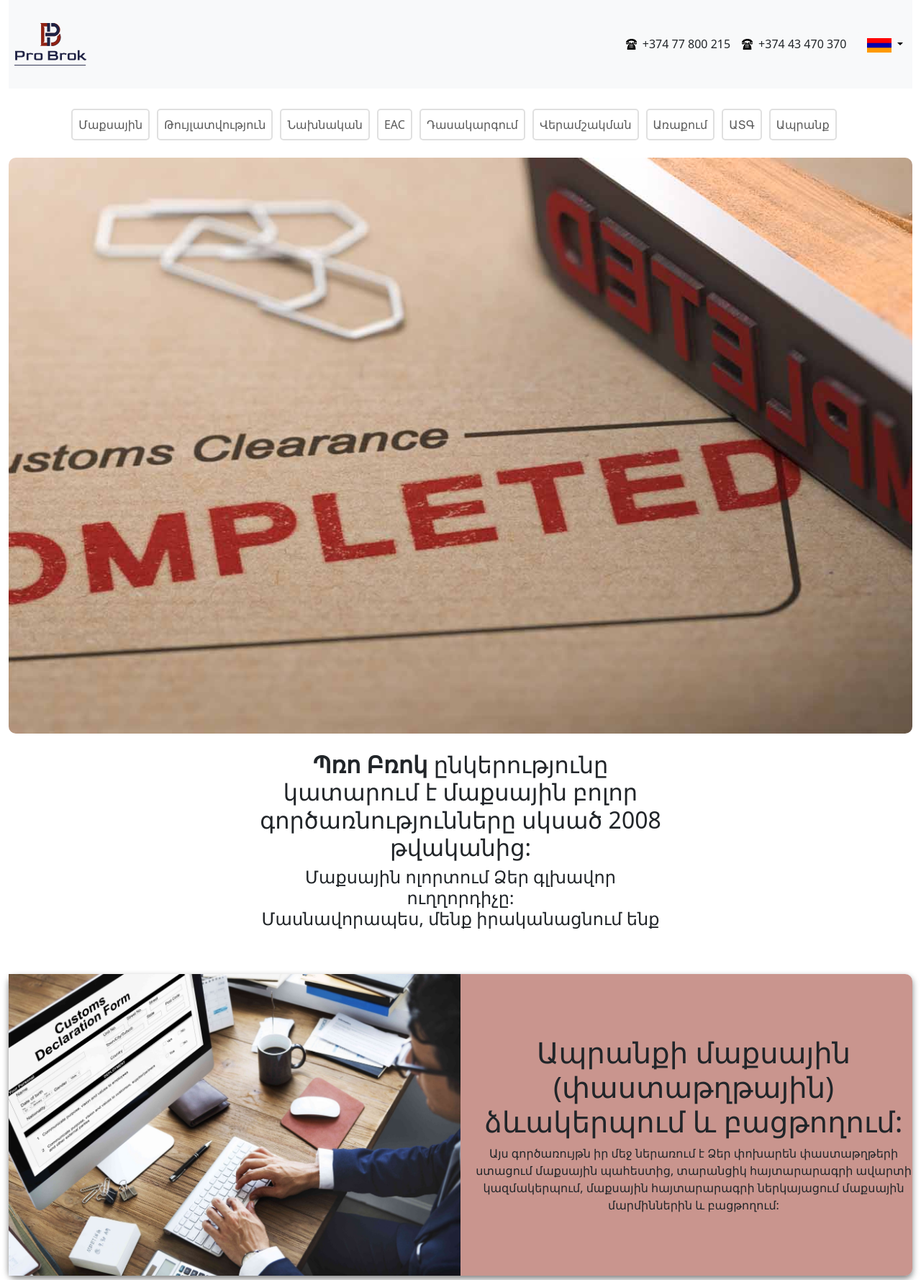
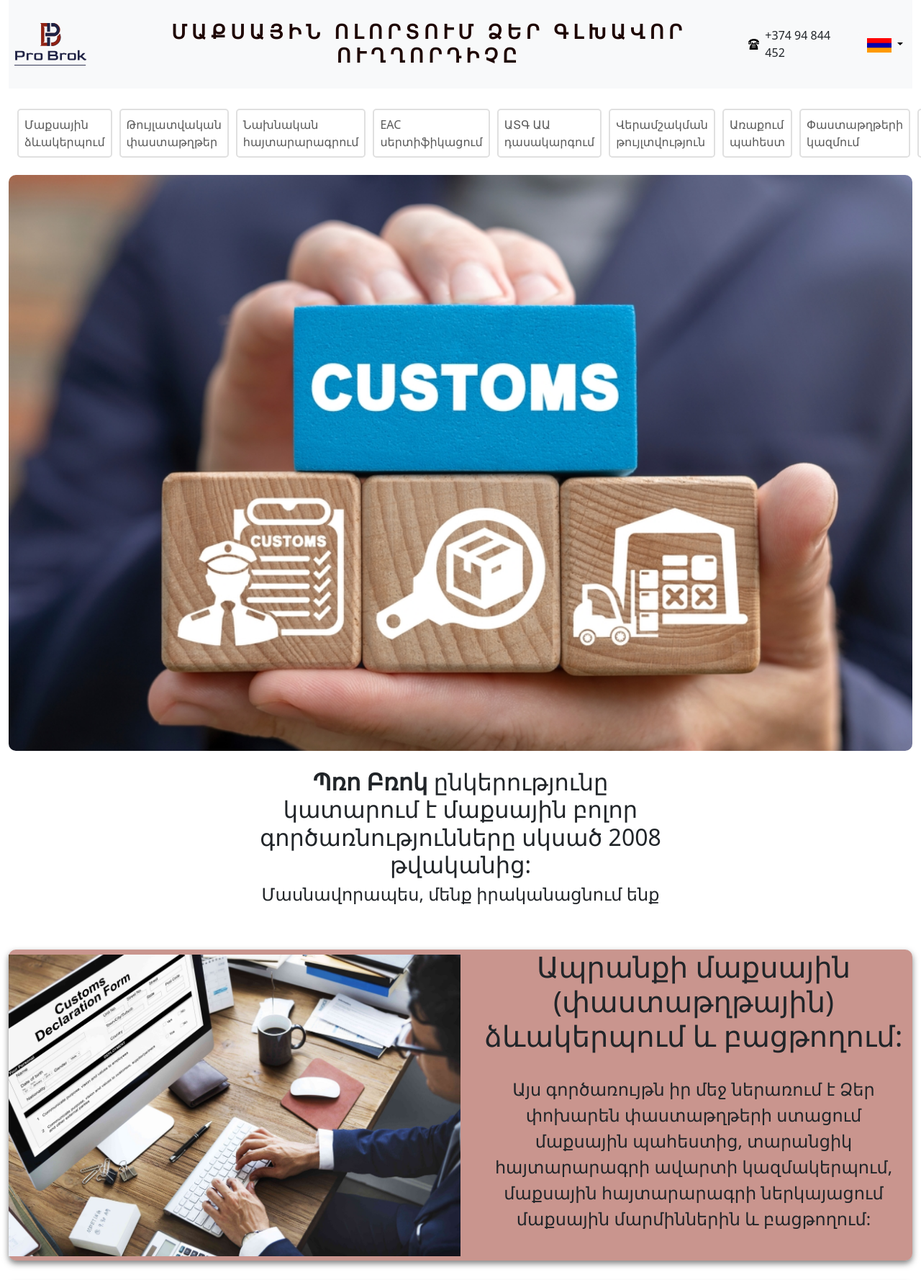
Before and after one commit to Lev-96/ProBrok, a PHP site: page / in a window 1280 px wide. Shown: the top 1778 px of the page at 72% size. Run offline with PHP 8.4, Linux system fonts and the light colour scheme.

Commit message:
Changes elements

```diff
--- a/components/footer.php
+++ b/components/footer.php
@@ -5,20 +5,19 @@
 ?>
 
 <footer class="text-center text-lg-start text-white footer">
-    <div class="container text-center text-md-start mt-5">
+    <div class="container-fluid text-center text-md-start mt-5">
         <div class="row mt-3">
             <!-- Map Section -->
-            <div class="col-lg-6 col-md-12 mb-4 mapFrame">
-                <iframe
-                    src="https://www.google.com/maps/embed?pb=!1m18!1m12!1m3!1d3047.259909694719!2d44.50666767612675!3d40.20328106860278!2m3!1f0!2f0!3f0!3m2!1i1024!2i768!4f13.1!3m3!1m2!1s0x406abd3844502d8f%3A0xeba0eb8c45a865c3!2s27%2017th%20Street%2C%20Yerevan!5e0!3m2!1sru!2sam!4v1732377472676!5m2!1sru!2sam"
-                    width="100%"
-                    height="450px"
-                    style="border:0; border-radius: 10px;"
-                    allowfullscreen=""
-                    loading="lazy"
-                    referrerpolicy="no-referrer-when-downgrade">
-                </iframe>
-            </div>
+                <div class="col-lg-6 col-md-8 mb-4 mb-md-0 mapFrame">
+                    <div class="position-relative" style="overflow:hidden; max-width:100%; border-radius: 10px;">
+                        <div class="mt-4">
+                            <iframe src="https://yandex.com/map-widget/v1/?ll=44.495053%2C40.175058&mode=whatshere&whatshere%5Bpoint%5D=44.495182%2C40.174424&whatshere%5Bzoom%5D=17&z=16"
+                                    width="100%" height="380" frameborder="1" allowfullscreen="true"
+                                    style="border:0; border-radius: 10px;">
+                            </iframe>
+                        </div>
+                    </div>
+                </div>
 
             <!-- Form Section -->
             <div class="col-lg-6 col-md-12 mb-4">
--- a/components/navbar.php
+++ b/components/navbar.php
@@ -3,6 +3,16 @@
 /** @var  $remainLang */
 /** @var  $ml */
 ?>
+
+
+
+
+
+
+
+
+
+
 
 <div class="container-fluid">
 <header class="bg-light py-4">
@@ -14,14 +24,11 @@
                 </a>
             </div>
             <div class="col d-flex flex-column flex-sm-row align-items-center justify-content-center justify-content-sm-end">
+                <h4 class="nav_text text-align-center animate__animated animate__backInLeft"><?= $ml->tr('text_nav')?></h4>
                 <div class="d-flex align-items-center justify-content-center me-3 gap-3 phoneItem">
                     <div class="d-flex align-items-center">
                         <img src="./images/icon/phoneIcon.png" alt="" class="phone-icon">
-                        <a href="tel:+37477800215" class="text-decoration-none text-dark ms-2">+374 77 800 215</a>
-                    </div>
-                    <div class="d-flex align-items-center">
-                        <img src="./images/icon/phoneIcon.png" alt="" class="phone-icon">
-                        <a href="tel:+37443470370" class="text-decoration-none text-dark ms-2">+374 43 470 370</a>
+                        <a href="tel:+37494844452" class="text-decoration-none text-dark ms-2">+374 94 844 452</a>
                     </div>
                 </div>
                 <div class="dropdown mt-3 mt-sm-0">
--- a/index.php
+++ b/index.php
@@ -9,9 +9,14 @@
         <link rel="stylesheet" href="./style/media.css" type="text/css">
         <link href="https://cdn.jsdelivr.net/npm/bootstrap@5.3.3/dist/css/bootstrap.min.css" rel="stylesheet"
               integrity="sha384-QWTKZyjpPEjISv5WaRU9OFeRpok6YctnYmDr5pNlyT2bRjXh0JMhjY6hW+ALEwIH" crossorigin="anonymous">
+        <link rel="stylesheet" href="https://cdnjs.cloudflare.com/ajax/libs/animate.css/4.1.1/animate.min.css"/>
+        <link rel="preconnect" href="https://fonts.googleapis.com">
+        <link rel="preconnect" href="https://fonts.gstatic.com" crossorigin>
+        <link href="https://fonts.googleapis.com/css2?family=Ubuntu:ital,wght@0,300;0,400;0,500;0,700;1,300;1,400;1,500;1,700&display=swap" rel="stylesheet">
         <link rel="stylesheet"
               href="https://cdnjs.cloudflare.com/ajax/libs/bootstrap-icons/1.10.0/font/bootstrap-icons.min.css">
         <link rel="shortcut icon" href="/images/logo/logo2.svg" type="image/x-icon">
+
         <script src="https://cdn.jsdelivr.net/npm/animejs@3.2.1/lib/anime.min.js"></script>
         <script src="https://cdn.jsdelivr.net/npm/bootstrap@5.3.3/dist/js/bootstrap.bundle.min.js"
                 integrity="sha384-YvpcrYf0tY3lHB60NNkmXc5s9fDVZLESaAA55NDzOxhy9GkcIdslK1eN7N6jIeHz"
--- a/php-multilang/languages/AM.php
+++ b/php-multilang/languages/AM.php
@@ -1,27 +1,29 @@
 <?php
 
 $AM = [
-    'customs' => 'Մաքսային',
-    'permission' => 'Թույլատվություն',
-    'preliminary' => 'Նախնական',
-    'eac' => 'EAC',
-    'classification' => 'Դասակարգում',
-    'processing' => 'Վերամշակման',
-    'shipment' => 'Առաքում',
-    'gis' => 'ԱՏԳ',
-    'goods' => 'Ապրանք',
+    'customs' => 'Մաքսային ձևակերպում',
+    'permission' => 'Թույլատվական փաստաթղթեր',
+    'preliminary' => 'Նախնական հայտարարագրում',
+    'eac' => 'EAC սերտիֆիկացում',
+    'classification' => 'ԱՏԳ ԱԱ դասակարգում',
+    'processing' => 'Վերամշակման թույլտվություն',
+    'shipment' => 'Առաքում պահեստ',
+    'gis' => 'Փաստաթղթերի կազմում',
+    'goods' => 'Ապրանքի զննում',
+
+
     'about' => "<b>Պռո Բռոկ</b> ընկերությունը կատարում է մաքսային բոլոր գործառնությունները սկսած 2008 թվականից:",
-    "in_particular" => "Մաքսային ոլորտում Ձեր գլխավոր ուղղորդիչը: <br>Մասնավորապես, մենք իրականացնում ենք",
-
-    'product_customs' => '<h1>Ապրանքի մաքսային (փաստաթղթային) ձևակերպում և բացթողում:</h1>Այս գործառույթն իր մեջ ներառում է Ձեր փոխարեն փաստաթղթերի ստացում մաքսային պահեստից, տարանցիկ հայտարարագրի ավարտի կազմակերպում, մաքսային հայտարարագրի ներկայացում մաքսային մարմիններին և բացթողում:',
-    'obtaining_permits' => '<h1>Թույլատվական փաստաթղթերի ստացում:</h1> Կան  մի շարք ապրանքներ, որոնց ներմուծման, արտահանման, տարանցիկ փոխադրման դեպքում  ՀՀ պետական համապատասխան գերատեսչություններից անհրաժեշտ է ստանալ թույլատվական փաստաթղթեր՝ լիցենզիաներ, եզրակացություններ, պարզաբանումներ և այլն:',
-    'preliminary_customs_declaration' => '<h1>Նախնական մաքսային հայտարարագրում</h1> Այն դեպքում, երբ ապրանքի համար լաբորատոր հետազոտության կարիք չկա, հնարավոր է իրականացնել նախնական մաքսային հայտարարագրում, որի դեպքում ապրանքը ՀՀ մաքսային սահմանից կժամանի միանգամից ստացողի պահեստ՝ խնայելով ներմուծողի համար մաքսային պահեստի ծախսերը, ինչպես նաև հնարավոր պարապուրդի (простой) դեպքում գանձվող տուգանքները:',
-    'obtaining_conformity_certificates' => '<h1>EAC համապատասխանության սերտիֆիկատների ստացում</h1> Ապրանքների շատ մեծ տեսականու ԵԱՏՄ անդամ երկրներ արտահանման համար, ինպես նաև որոշ ապրանքների ներմուծման համար անհրաժեշտ է ЕАС համապատասխանության սերտիֆիկատ, որի ստացումը շատ կարճ ժամանակահատվածում կարող ենք կազմակերպել:',
-    'product_classification' => '<h1>Մաքսային մարմինների կողմից տրամադրվող դասակարգման որոշումների ստացում</h1> Ջերմոցների, շարժական տների և այլ ապրանքների ներմուծման դեպքում, երբ ապրանքները ներմուծվում են մի քանի խմբաքանակներով քանդված, չհավաքաված վիճակում, հնարավոր է ստանալ վերջնական պատրաստի ապրանքի մեկ ԵԱՏՄ ԱՏԳ ԱԱ ծածկագիր, որի դեպքում տնտեսվարողը խնայում է ԱԱՀ-ը, ինչպես նաև վճարվելիք մաքսատուրքի մի մասը:',
-    'recycling' => '<h1>Մաքսային մարմինների կողմից տրամադրվող վերամշակման թույլտվությունների ստացում</h1> Այս պարագայում հնարավոր է չվճարել ներմուծման մաքսատուրքը, ԱԱՀ-ը: Այս գործառույթն առավել կարող է հետաքրքրել արտադրող կազմակերպություններին, ովքեր հումքը ներմուծում, վերամշակում են այն և վերաարտահանում կամ վերամշակում են հումքը և արդյունքում ստացված պատրաստի ապրանքն իրացնում ՀՀ շուկայում կամ հումքը մատակարարում են երրորդ երկրներ (ոչ ԵԱՏՄ անդամ), ստանում պատրաստի ապրանքը և վերաներմուծում ՀՀ:',
-    'cordial' => '<h1>Ապրանքի առաքում ստացողի պահեստ</h1> Ապրանքի մաքսային ձևակերպումն ու բացթողումն իրականացնելուց հետո, որպեսզի տնտեսվարողը ժամանակ և էներգիա չծախսի մեքենայի վարձակալության համար՝ ապրանքն իր պահեստ առաքելու նպատակով, այդ հոգսը մենք վերցնում ենք մեզ վրա, որի մեջ, բնականաբար, չի ներառվում բեռնափոխադրման արժեքը:',
-    'preparation_documents_necessary_carrying_foreign_economic_activities' => '<h2>Արտաքին տնտեսական գործունեություն իրականացնելու համար անհրաժեշտ փաստաթղթերի կազմում:</h2> ԱՏԳ իրականացնելու ընթացքում միշտ անհրաժեշտություն է առաջանում կազմել որոշակի փաստաթղթեր (invoice, CMR, մատակարարման պայմանագիր և այլն) : Հոգ չէ, մենք կկազմենք դրանք:',
-    'product_inspection' => '<h1>Uպրանքի զննում</h1> Երբեմն պատահում է, որ փաստացի ներմուծված ապրանքը կամ դրա մոդելը, քանակը և այլ տվյալներ չեն համապատասխանում փաստաթղթերում նշված տվյալներին և կարիք է առաջանում զննել ներմուծված ապրանքը: ',
+    "in_particular" => "Մասնավորապես, մենք իրականացնում ենք",
+    "text_nav" => "Մաքսային ոլորտում Ձեր գլխավոր ուղղորդիչը",
+    'product_customs' => '<h1>Ապրանքի մաքսային (փաստաթղթային) ձևակերպում և բացթողում:</h1><p class="p-4 fs-4">Այս գործառույթն իր մեջ ներառում է Ձեր փոխարեն փաստաթղթերի ստացում մաքսային պահեստից, տարանցիկ հայտարարագրի ավարտի կազմակերպում, մաքսային հայտարարագրի ներկայացում մաքսային մարմիններին և բացթողում:</p>',
+    'obtaining_permits' => '<h1>Թույլատվական փաստաթղթերի ստացում:</h1><p class="p-4 fs-4"> Կան  մի շարք ապրանքներ, որոնց ներմուծման, արտահանման, տարանցիկ փոխադրման դեպքում  ՀՀ պետական համապատասխան գերատեսչություններից անհրաժեշտ է ստանալ թույլատվական փաստաթղթեր՝ լիցենզիաներ, եզրակացություններ, պարզաբանումներ և այլն:</p>',
+    'preliminary_customs_declaration' => '<h1>Նախնական մաքսային հայտարարագրում</h1><p class="p-4 fs-4"> Այն դեպքում, երբ ապրանքի համար լաբորատոր հետազոտության կարիք չկա, հնարավոր է իրականացնել նախնական մաքսային հայտարարագրում, որի դեպքում ապրանքը ՀՀ մաքսային սահմանից կժամանի միանգամից ստացողի պահեստ՝ խնայելով ներմուծողի համար մաքսային պահեստի ծախսերը, ինչպես նաև հնարավոր պարապուրդի (простой) դեպքում գանձվող տուգանքները:</p>',
+    'obtaining_conformity_certificates' => '<h1>EAC համապատասխանության սերտիֆիկատների ստացում</h1><p class="p-4 fs-4"> Ապրանքների շատ մեծ տեսականու ԵԱՏՄ անդամ երկրներ արտահանման համար, ինպես նաև որոշ ապրանքների ներմուծման համար անհրաժեշտ է ЕАС համապատասխանության սերտիֆիկատ, որի ստացումը շատ կարճ ժամանակահատվածում կարող ենք կազմակերպել:</p>',
+    'product_classification' => '<h1>Մաքսային մարմինների կողմից տրամադրվող դասակարգման որոշումների ստացում</h1><p class="p-4 fs-4"> Ջերմոցների, շարժական տների և այլ ապրանքների ներմուծման դեպքում, երբ ապրանքները ներմուծվում են մի քանի խմբաքանակներով քանդված, չհավաքաված վիճակում, հնարավոր է ստանալ վերջնական պատրաստի ապրանքի մեկ ԵԱՏՄ ԱՏԳ ԱԱ ծածկագիր, որի դեպքում տնտեսվարողը խնայում է ԱԱՀ-ը, ինչպես նաև վճարվելիք մաքսատուրքի մի մասը:</p>',
+    'recycling' => '<h1>Մաքսային մարմինների կողմից տրամադրվող վերամշակման թույլտվությունների ստացում</h1><p class="p-4 fs-4"> Այս պարագայում հնարավոր է չվճարել ներմուծման մաքսատուրքը, ԱԱՀ-ը: Այս գործառույթն առավել կարող է հետաքրքրել արտադրող կազմակերպություններին, ովքեր հումքը ներմուծում, վերամշակում են այն և վերաարտահանում կամ վերամշակում են հումքը և արդյունքում ստացված պատրաստի ապրանքն իրացնում ՀՀ շուկայում կամ հումքը մատակարարում են երրորդ երկրներ (ոչ ԵԱՏՄ անդամ), ստանում պատրաստի ապրանքը և վերաներմուծում ՀՀ:</p>',
+    'cordial' => '<h1>Ապրանքի առաքում ստացողի պահեստ</h1><p class="p-4 fs-4"> Ապրանքի մաքսային ձևակերպումն ու բացթողումն իրականացնելուց հետո, որպեսզի տնտեսվարողը ժամանակ և էներգիա չծախսի մեքենայի վարձակալության համար՝ ապրանքն իր պահեստ առաքելու նպատակով. հոգ չէ, մենք կկազմակերպենք բեռի առաքումը ստացողի պահետ (բեռնափոխադրման արժեքը վճարում է տնտեսվարողը):</p>',
+    'preparation_documents_necessary_carrying_foreign_economic_activities' => '<h2>Արտաքին տնտեսական գործունեություն իրականացնելու համար անհրաժեշտ փաստաթղթերի կազմում:</h2> <p class="p-4 fs-4">ԱՏԳ իրականացնելու ընթացքում միշտ անհրաժեշտություն է առաջանում կազմել որոշակի փաստաթղթեր (invoice, CMR, մատակարարման պայմանագիր և այլն) : Հոգ չէ, մենք կկազմենք դրանք:</p>',
+    'product_inspection' => '<h1>Uպրանքի զննում</h1><p class="p-4 fs-4"> Երբեմն պատահում է, որ փաստացի ներմուծված ապրանքը կամ դրա մոդելը, քանակը և այլ տվյալներ չեն համապատասխանում փաստաթղթերում նշված տվյալներին և կարիք է առաջանում զննել ներմուծված ապրանքը:</p>',
     'contact_us' => 'Կապ մեզ հետ',
     'name' => 'Անուն',
     'name_placeholder' => 'Մուտքագրեք ձեր անունը',
@@ -35,3 +37,4 @@ $AM = [
 /** Not Yet Translated **/
 
 // menu
+// our_location
--- a/style/index.css
+++ b/style/index.css
@@ -4,7 +4,7 @@
     width: 100%;
     z-index: 1000;
     transition: top 0.3s ease;
-    background-color: rgba(255, 255, 255, 0.63);
+    background-color: rgba(255, 255, 255, 0.85);
 }
 
 .navbar .dropdown {
@@ -19,7 +19,17 @@
     width: 100%;
     height: 100%;
 }
-
+.nav_text {
+    font-family: "Regular 400", serif;
+    font-size: 1.70rem;
+    text-align: center;
+    font-weight: bold;
+    width: 85%;
+    text-transform: uppercase;
+    color: #1e0502;
+    letter-spacing: 0.4rem;
+    margin: 0;
+}
 .navbar.sticky {
     position: fixed;
     top: 0;
@@ -59,7 +69,7 @@
 }
 
 .imageSection {
-    background-image: url('../images/backgroundImg/6.jpg');
+    background-image: url('../images/backgroundImg/probrok-bg.jpg');
     background-position: top;
     background-repeat: no-repeat;
     background-size: cover;
```
Also changed, not shown: php-multilang/languages/EN.php (+22 -19 lines), php-multilang/languages/RU.php (+21 -20 lines), images/backgroundImg/6.jpg (deleted), images/backgroundImg/probrok-bg.jpg (added).
